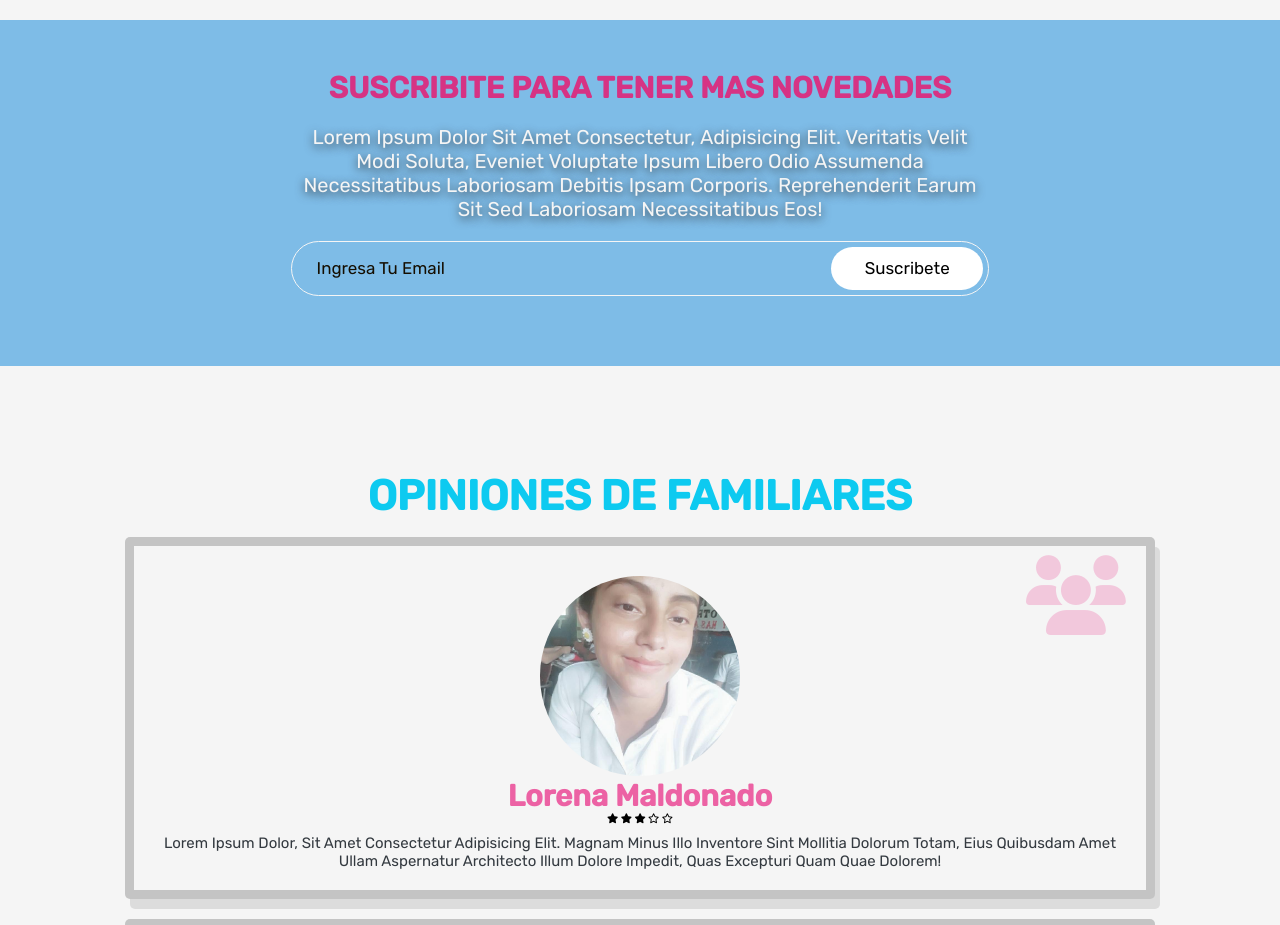
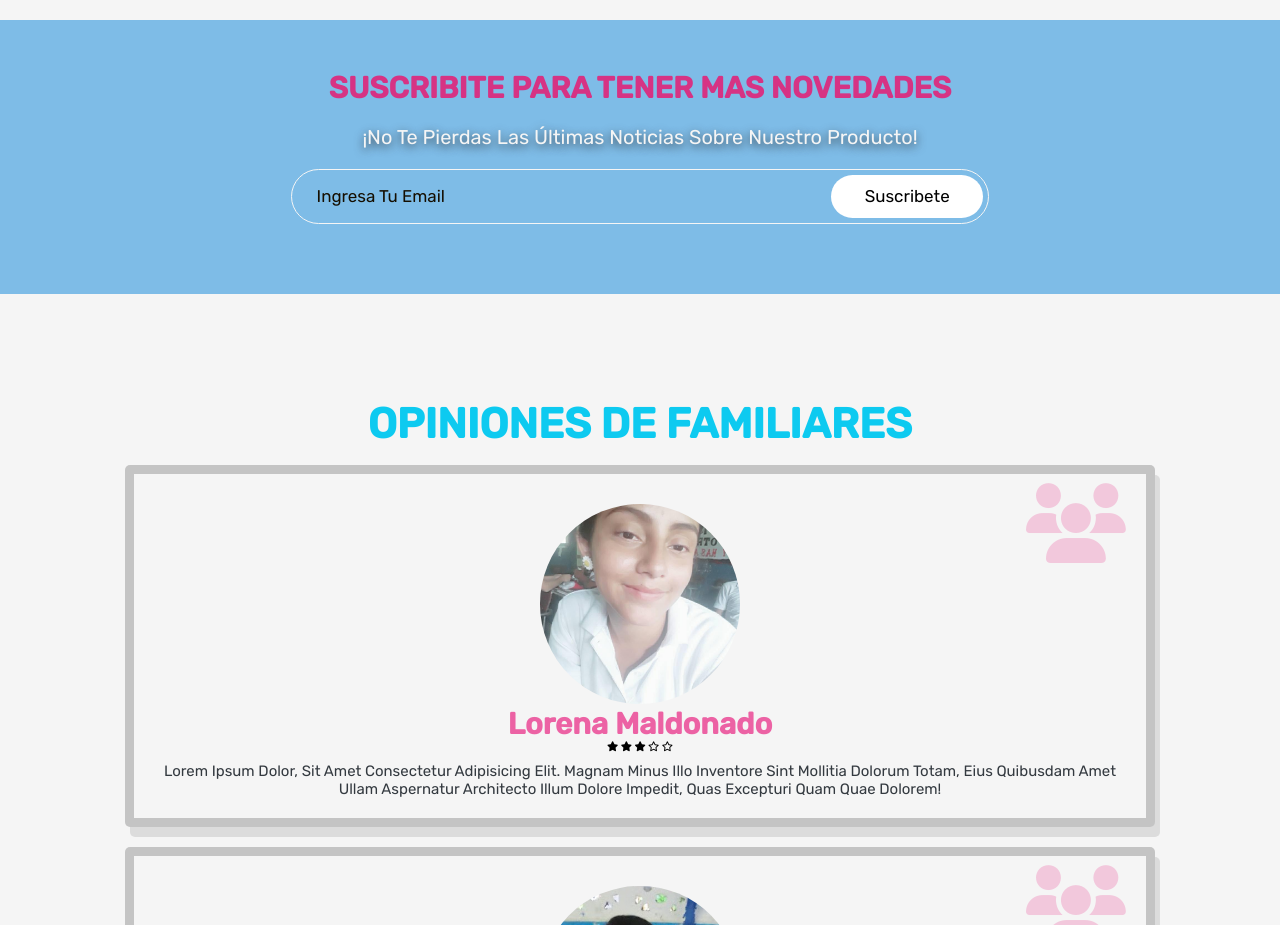
Before and after one commit to Djmaykiss/Camila-Maldonado, a plain HTML site: page index.html in a window 1280 px wide. Shown: the part 2380-3305 px from the top of the page. Drawn offline with Linux system fonts and the light colour scheme; files whose address does not match are found by name.

Commit message:
Update index.html

```diff
--- a/index.html
+++ b/index.html
@@ -179,8 +179,7 @@ en el día de tu cumpleaños </p>
 <div class="suscribete">
     <h3>Suscribite para tener mas novedades</h3>
     <p>
-        Lorem ipsum dolor sit amet consectetur, adipisicing elit. Veritatis velit modi soluta, eveniet voluptate ipsum libero odio assumenda necessitatibus laboriosam debitis ipsam corporis. Reprehenderit earum sit sed laboriosam necessitatibus eos!
-    </p>
+¡No te pierdas las últimas noticias sobre nuestro producto!    </p>
 
     <form action="">
         <input type="email" placeholder="ingresa tu email">
```
